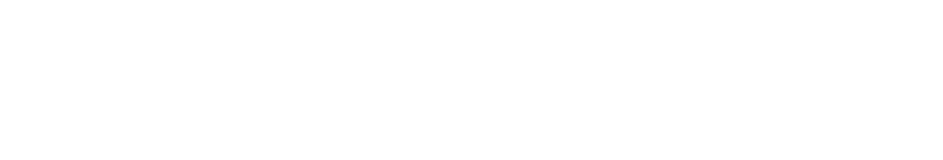
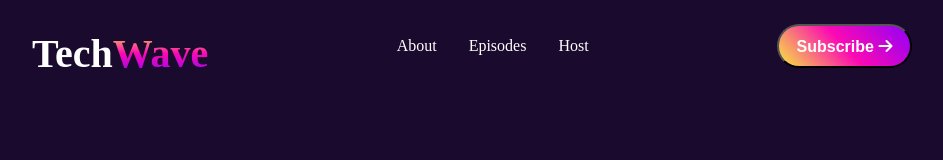
Before and after one commit to ORNOB-083/PH-B13-A02-TechWave, a plain HTML site: page index.html in a window 1280 px wide. Shown: the whole page, without its empty margins (168-1111 px from the left). Drawn offline with Linux system fonts and the light colour scheme.

Commit message:
Navbar added.

```diff
--- a/index.html
+++ b/index.html
@@ -1,12 +1,36 @@
 <!DOCTYPE html>
 <html lang="en">
+
 <head>
     <meta charset="UTF-8">
     <meta name="viewport" content="width=device-width, initial-scale=1.0">
     <title>TechWave Landing Page</title>
     <link rel="stylesheet" href="style.css">
+    <link rel="stylesheet" href="https://cdnjs.cloudflare.com/ajax/libs/font-awesome/6.7.2/css/all.min.css">
 </head>
+
 <body>
 
+    <header>
+        <nav class="navbar display-flex">
+            <div class="tech-wave text-color">Tech<span class="linear-text">Wave</span></div>
+            <ul class="nav-links display-flex">
+                <li><a class="text-color" href="#">About</a></li>
+                <li><a class="text-color" href="#">Episodes</a></li>
+                <li><a class="text-color" href="#">Host</a></li>
+            </ul>
+            <button class="nav-btn linear-color">Subscribe  <i class="fa-solid fa-arrow-right"></i></button>
+        </nav>
+    </header>
+
+    <body>
+
+    </body>
+
+    <footer>
+
+    </footer>
+
 </body>
+
 </html>
--- a/style.css
+++ b/style.css
@@ -0,0 +1,88 @@
+/* Universal Styles */
+@import url('https://fonts.googleapis.com/css2?family=Inter:ital,opsz,wght@0,14..32,100..900;1,14..32,100..900&family=Work+Sans:ital,wght@0,100..900;1,100..900&display=swap');
+
+* {
+    margin: 0;
+    padding: 0;
+    box-sizing: border-box;
+}
+
+body {
+    /* color: white; */
+    background: rgba(26, 11, 46, 1);
+    /* #1A0B2E #FFFFFF #00FF88 */
+}
+
+/* Shared Color & Text Style  */
+
+.text-color {
+    color: white;
+}
+
+.linear-color {
+    /* background: linear-gradient(rgba(247, 233, 63, 1),
+            rgba(251, 9, 180, 1),
+            rgba(145, 0, 248, 1)); */
+            background: var(--Linear, linear-gradient(47.64deg, rgba(247, 233, 63, 1),rgba(251, 9, 180, 1),rgba(145, 0, 248, 1)));
+
+}
+
+/* .wave-color {
+    color: #f72585;
+} */
+
+.linear-text {
+    /* color: linear-gradient(rgba(247, 233, 63, 1),
+            rgba(251, 9, 180, 1),
+            rgba(145, 0, 248, 1)); */
+
+    background: linear-gradient(rgba(247, 233, 63, 1),
+            rgba(251, 9, 180, 1),
+            rgba(145, 0, 248, 1));
+    background-clip: text;
+    color: transparent;
+}
+
+/* Shared Style */
+
+.display-flex {
+    display: flex;
+}
+
+
+/* Nav Style */
+.navbar {
+    /* border-bottom: .2px solid red; */
+    align-items: center;
+    justify-content: space-between;
+    height: 92px;
+    padding: 16px 200px;
+}
+
+.tech-wave {
+    font-size: 40px;
+    height: 32px;
+    font-weight: bolder;
+}
+
+.nav-links {
+    list-style: none;
+    gap: 32px;
+}
+
+.nav-links a {
+    text-decoration: none;
+}
+
+.nav-btn {
+    width: 135px;
+    height: 44px;
+    justify-content: center;
+    align-items: center;
+    padding: 12px 16px;
+    border-radius: 30px;
+    font-style: Semi Bold;
+    font-size: 16px;
+    font-weight: 600;
+    color: white;
+}
```
